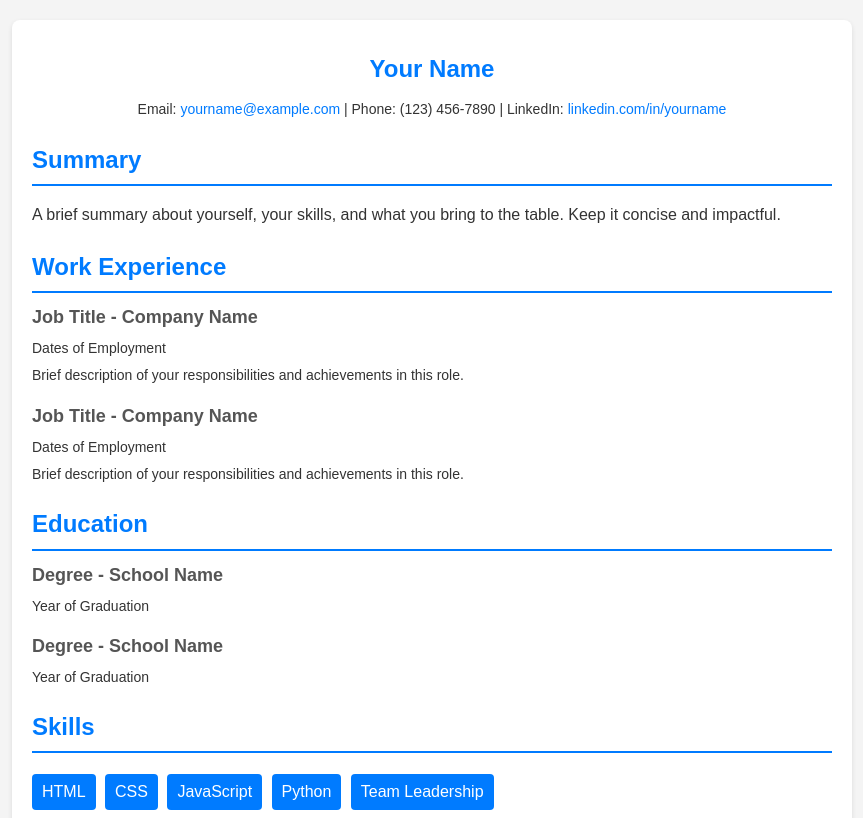
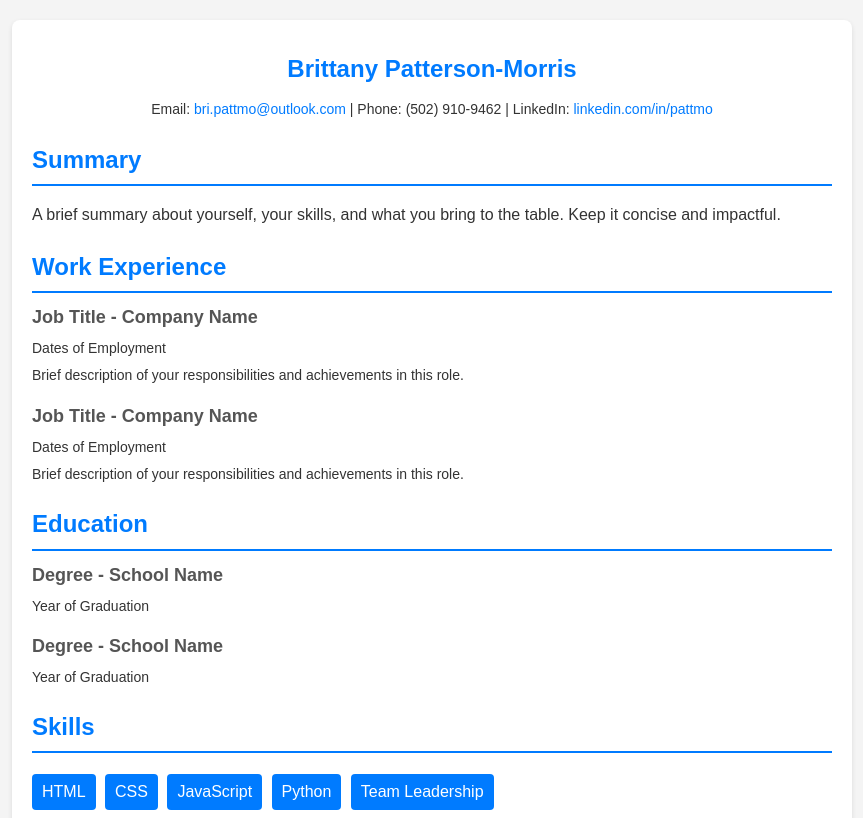
Before and after one commit to BriPattMo/CY_Resume_BPM, a plain HTML site: page index.html in a window 1280 px wide. Shown: the top 818 px of the page, without its empty margins (208-1071 px from the left). Drawn offline with Linux system fonts and the light colour scheme.

Commit message:
personal information changed in section with class=header to reflect my information

```diff
--- a/index.html
+++ b/index.html
@@ -3,7 +3,7 @@
     <head>
         <meta charset="UTF-8" />
         <meta name="viewport" content="width=device-width, initial-scale=1.0" />
-        <title>Resume Template</title>
+        <title>BPM Resume</title>
     </head>
 
     <style>
@@ -78,14 +78,14 @@
     <body>
         <main class="container">
             <section class="header">
-                <h1>Your Name</h1>
+                <h1>Brittany Patterson-Morris</h1>
                 <p class="contact">
                     Email:
-                    <a href="mailto:yourname@example.com"
-                        >yourname@example.com</a
+                    <a href="mailto:bri.pattmo@outlook.com"
+                        >bri.pattmo@outlook.com</a
                     >
-                    | Phone: (123) 456-7890 | LinkedIn:
-                    <a href="#">linkedin.com/in/yourname</a>
+                    | Phone: (502) 910-9462 | LinkedIn:
+                    <a href="https://www.linkedin.com/in/pattmo/" target="_blank">linkedin.com/in/pattmo</a>
                 </p>
             </section>
             <section class="section">
```
